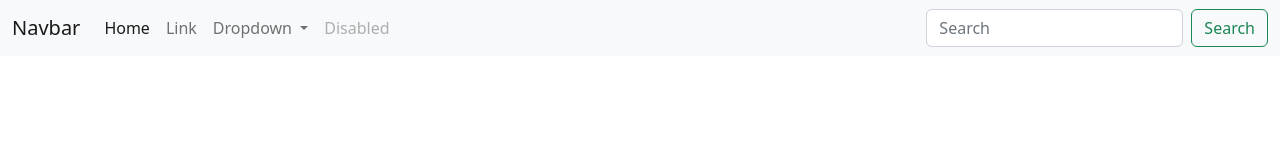
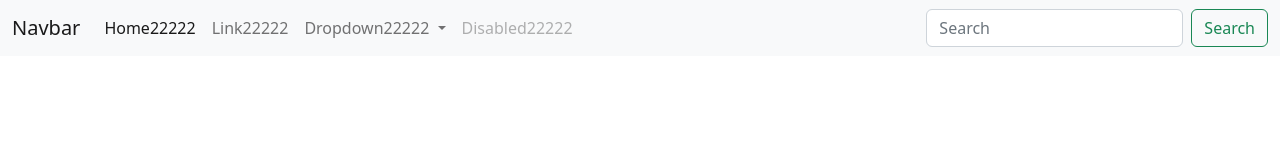
Before and after one commit to krunal1303/demoRepository, a plain HTML site: page myWebsite/index.html in a window 1280 px wide. Drawn offline with nearby package versions, Linux system fonts and the light colour scheme.

Commit message:
broken feature

```diff
--- a/myWebsite/index.html
+++ b/myWebsite/index.html
@@ -18,24 +18,24 @@
           <div class="collapse navbar-collapse" id="navbarSupportedContent">
             <ul class="navbar-nav me-auto mb-2 mb-lg-0">
               <li class="nav-item">
-                <a class="nav-link active" aria-current="page" href="#">Home</a>
+                <a class="nav-link active" aria-current="page" href="#">Home22222</a>
               </li>
               <li class="nav-item">
-                <a class="nav-link" href="#">Link</a>
+                <a class="nav-link" href="#">Link22222</a>
               </li>
               <li class="nav-item dropdown">
                 <a class="nav-link dropdown-toggle" href="#" role="button" data-bs-toggle="dropdown" aria-expanded="false">
-                  Dropdown
+                  Dropdown22222
                 </a>
                 <ul class="dropdown-menu">
-                  <li><a class="dropdown-item" href="#">Action</a></li>
-                  <li><a class="dropdown-item" href="#">Another action</a></li>
+                  <li><a class="dropdown-item" href="#">Action 2.0</a></li>
+                  <li><a class="dropdown-item" href="#">Another action22222</a></li>
                   <li><hr class="dropdown-divider"></li>
                   <li><a class="dropdown-item" href="#">Something else here</a></li>
                 </ul>
               </li>
               <li class="nav-item">
-                <a class="nav-link disabled">Disabled</a>
+                <a class="nav-link disabled">Disabled22222</a>
               </li>
             </ul>
             <form class="d-flex" role="search">
```
